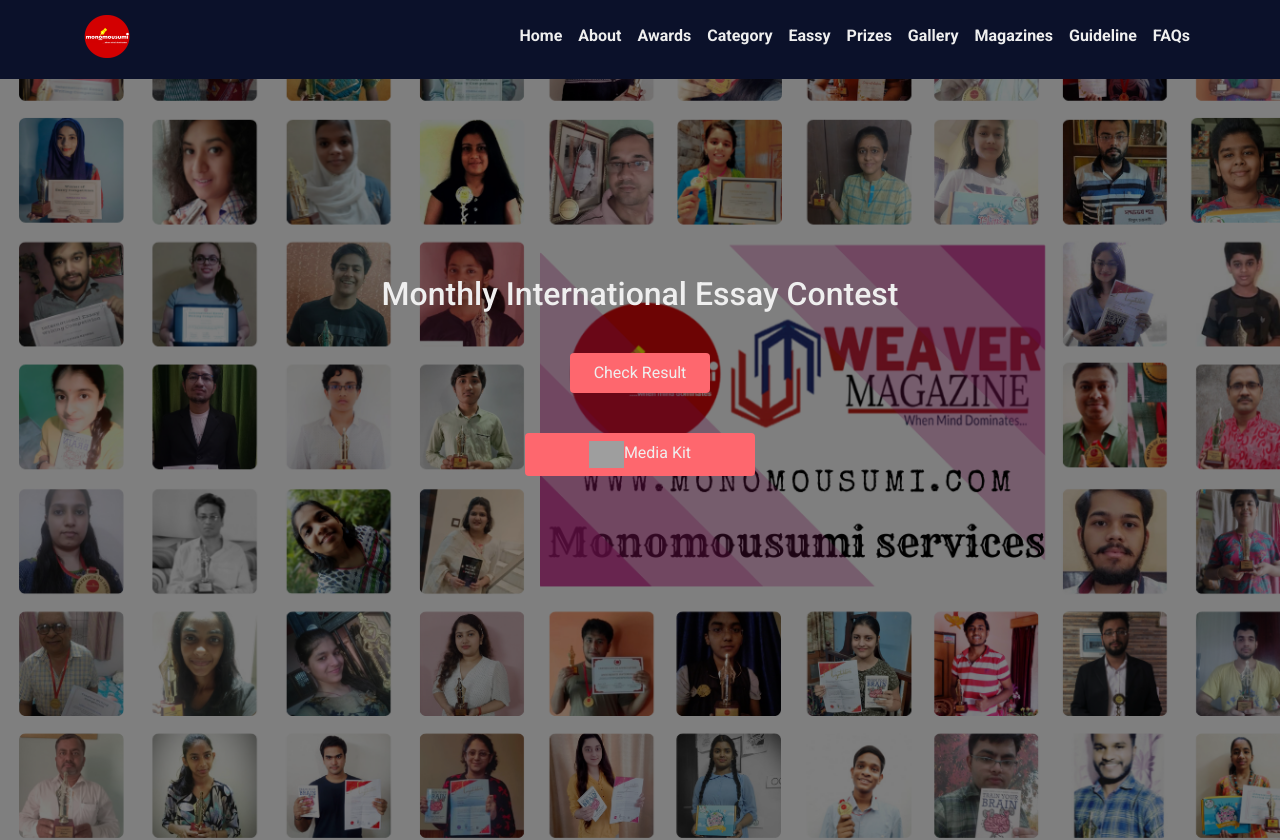
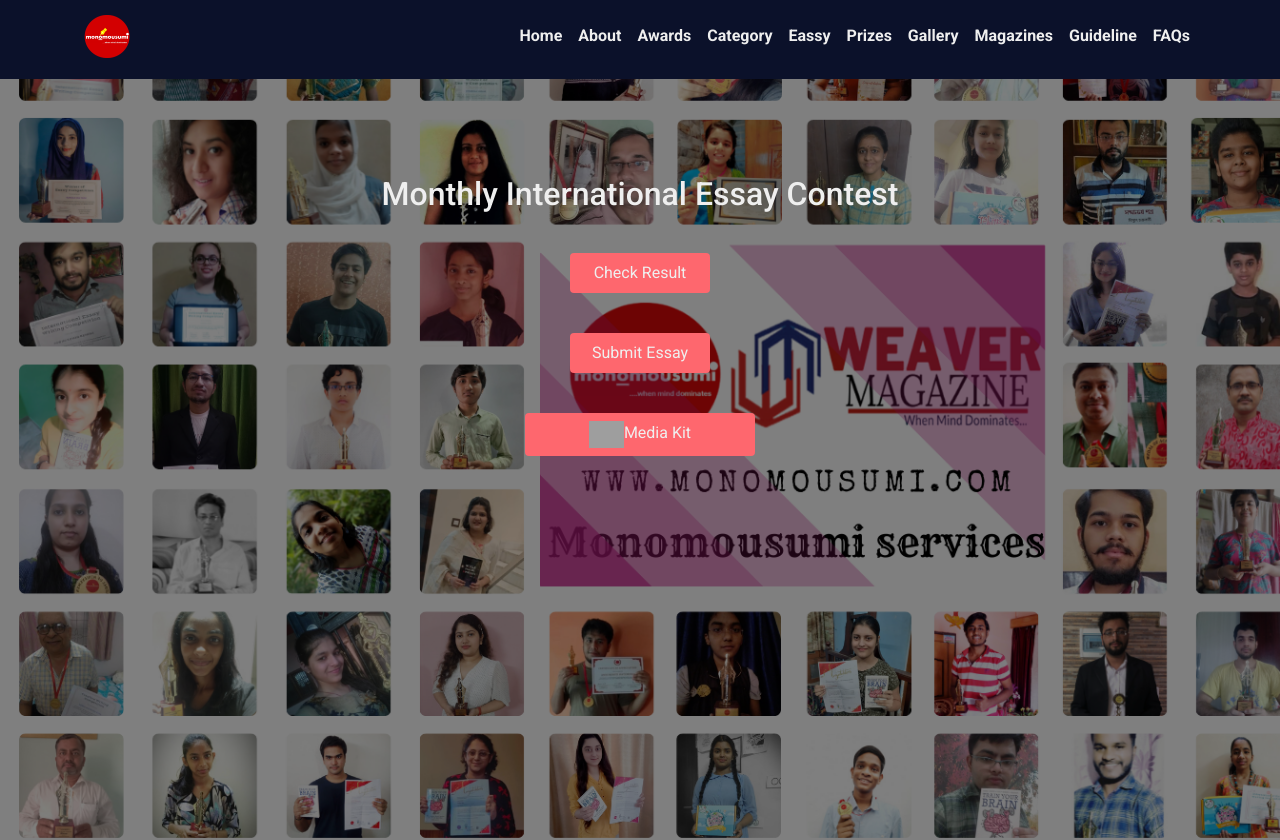
Before and after one commit to mhshuvoalways/essay-contest-winner-page, a React (Create React App) app: page / in a window 1280 px wide. Shown: the top 840 px of the page. Built offline with nearby package versions, Linux system fonts and the light colour scheme; grey boxes are pictures that could not be loaded.

Commit message:
thumbnail add

```diff
--- a/public/index.html
+++ b/public/index.html
@@ -4,7 +4,7 @@
     <meta charset="utf-8" />
     <link rel="icon" href="%PUBLIC_URL%/favicon.png" />
     <meta name="viewport" content="width=device-width, initial-scale=1" />
-    <meta property="og:image" content="%PUBLIC_URL%/favicon.png" />
+    <meta property="og:image" content="%PUBLIC_URL%/thumbnail.jpeg"/>
     <meta name="theme-color" content="#000000" />
     <meta
       name="description"
--- a/src/assets/css/style.css
+++ b/src/assets/css/style.css
@@ -157,7 +157,7 @@
 
 .top-banner__title {
   color: var(--text-color);
-  padding-top: 300px;
+  padding-top: 200px;
   text-align: center;
 }
 .top-banner__button--about {
--- a/src/components/TopBanner.js
+++ b/src/components/TopBanner.js
@@ -25,6 +25,15 @@
         >
           Check Result
         </a>
+        <a
+          href="https://weavermag.com/essay-contest/public"
+          target="_blank"
+          rel="noopener noreferrer"
+          data-aos="fade-up"
+          className="top-banner__button rainbow rainbow-1 top-banner__button-result"
+        >
+          Submit Essay
+        </a>
         <button
           data-aos="fade-up"
           onClick={() => {
@@ -32,7 +41,7 @@
           }}
           className="top-banner__button rainbow rainbow-1"
         >
-          <img src={Download} alt="" className="tob__banner__download-img"/>
+          <img src={Download} alt="" className="tob__banner__download-img" />
           Media Kit
         </button>
       </div>
```
Also changed, not shown: public/thumbnail.jpeg (added).
